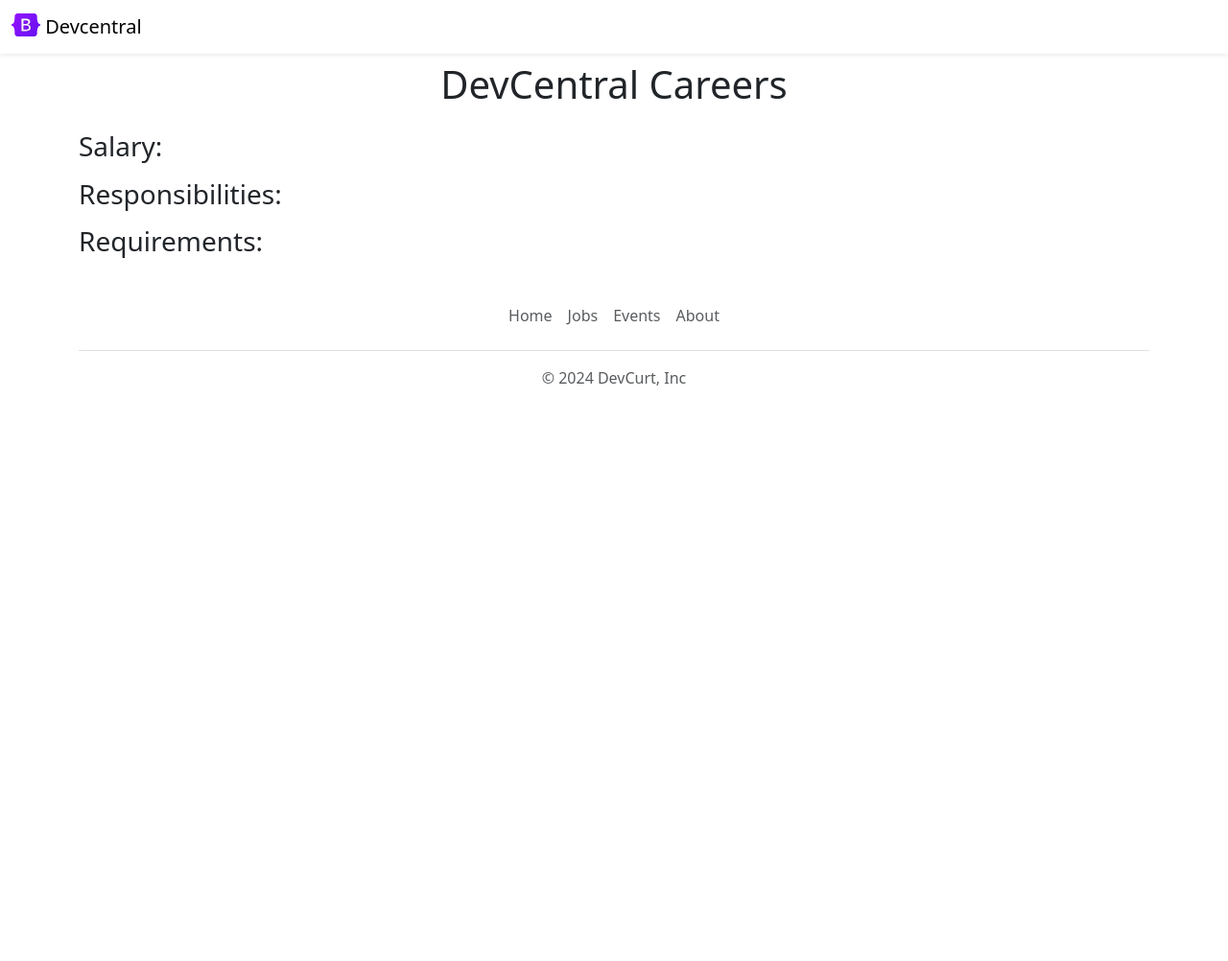
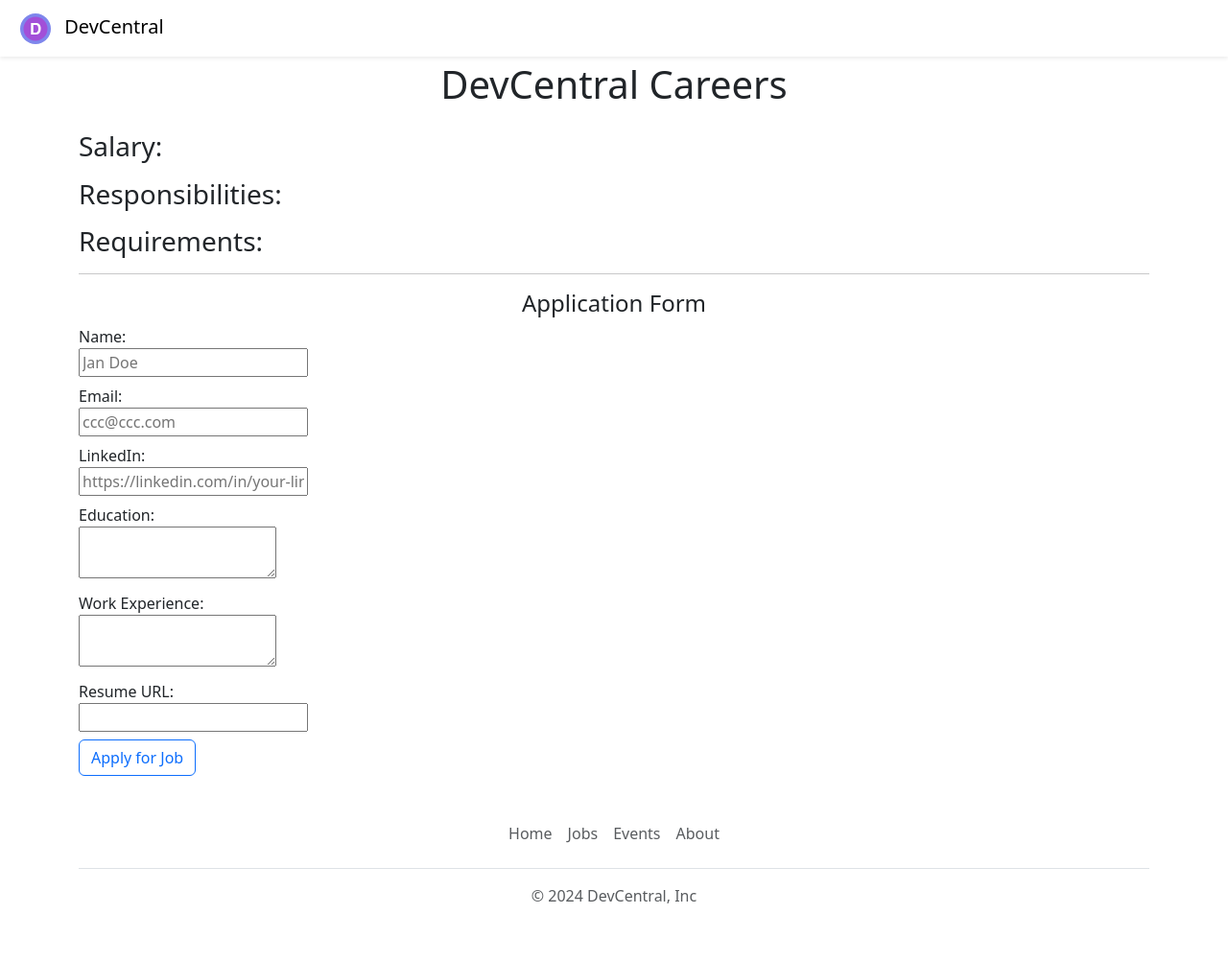
Before and after one commit to devcurt696/careers-app, a Flask app: template templates/jobpage.html in a window 1280 px wide. Shown: the whole page at 96% size. Before the commit the page ends 402 px from the top, so only its background shows below. Run offline with Flask 3, Linux system fonts and the light colour scheme; the template is opened without the code that fills it, so the values that code supplies are empty.

Commit message:
Creates an application form that submits the job application to the database.

```diff
--- a/app.py
+++ b/app.py
@@ -1,6 +1,6 @@
-from flask import Flask, jsonify, render_template
+from flask import Flask, jsonify, render_template, request
 
-from database import load_job_from_db, load_jobs_from_db
+from database import add_application_to_db, load_job_from_db, load_jobs_from_db
 
 app = Flask(__name__)
 
@@ -21,5 +21,12 @@ def show_job(id):
         return "Not Found", 404
     return render_template("jobpage.html", job=job)
 
+@app.route("/job/<id>/apply", methods=['post'])
+def apply_to_job(id):
+    data = request.form
+    job = load_job_from_db(id)
+    add_application_to_db(id, data)
+    return render_template("application_submitted.html", application=data, job=job)
+
 if __name__ == "__main__":
     app.run(host='0.0.0.0', debug=True)
--- /dev/null
+++ b/templates/application_form.html
@@ -0,0 +1,40 @@
+<h4 class="text-center">Application Form</h4>
+<form action="/job/{{job['id']}}/apply" method="post">
+  <div class="mb-2">
+    <label for="full_name">Name: </label>
+    <br>
+    <input type="text" name="full_name" placeholder="Jan Doe" required>
+  </div>
+
+  <div class="mb-2">
+    <label for="email">Email: </label>
+    <br>
+    <input type="email" name="email" placeholder="ccc@ccc.com" required>
+  </div>
+
+  <div class="mb-2">
+    <label for="linkedin">LinkedIn: </label>
+    <br>
+    <input type="url" name="linkedin_url" placeholder="https://linkedin.com/in/your-linkedin-profile">
+  </div>
+
+  <div class="mb-2">
+    <label for="linkedin">Education: </label>
+    <br>
+    <textarea name="education" required></textarea>
+  </div>
+
+  <div class="mb-2">
+    <label for="work_experience">Work Experience: </label>
+    <br>
+    <textarea name="work_experience" required></textarea>
+  </div>
+
+  <div class="mb-2">
+    <label for="resume_url">Resume URL: </label>
+    <br>
+    <input type="url" name="resume_url" required>
+  </div>
+
+  <button class="btn btn-outline-primary float-right align-middle" type="submit">Apply for Job</button>
+</form>
--- a/templates/footer.html
+++ b/templates/footer.html
@@ -6,6 +6,6 @@
       <li class="nav-item"><a href="#" class="nav-link px-2 text-body-secondary">Events</a></li>
       <li class="nav-item"><a href="#" class="nav-link px-2 text-body-secondary">About</a></li>
     </ul>
-    <p class="text-center text-body-secondary">&copy; 2024 DevCurt, Inc</p>
+    <p class="text-center text-body-secondary">&copy; 2024 DevCentral, Inc</p>
   </footer>
 </div>
--- a/templates/home.html
+++ b/templates/home.html
@@ -20,7 +20,7 @@
       <h1 class="text-center mt-2 mb-4">DevCentral Careers</h1>
       <div class="row" style="margin-bottom:15px;">
         <div class="col-md-6">
-          <p class="lead">Lorem ipsum dolor sit amet, consectetur adipiscing elit, sed do           eiusmod tempor incididunt ut labore et dolore magna aliqua. Ut enim ad minim             veniam, quis nostrud exercitation ullamco laboris nisi ut aliquip ex ea commodo          consequat. Duis aute irure dolor in reprehenderit in voluptate velit esse                 cillum dolore eu fugiat nulla pariatur. Excepteur sint occaecat cupidatat non           proident, sunt in culpa qui officia deserunt mollit anim id est laborum.</p>
+          <p class="lead">Welcome to the DevCentral Careers page! We have plenty of opportunities for employment from Data Analyst to frontend development positions. Our application process is quick and painless. Find a job that meets your qualifications and click apply, it's that simple. Time waits for no one. So go ahead and take a chance, you may find the job of your dreams.</p>
         </div>
         <div class="d-none d-md-block col-md-6">
           <img src="/static/people.jpg" style="height: 320px;border-radius:4px;">
--- a/templates/jobpage.html
+++ b/templates/jobpage.html
@@ -26,6 +26,8 @@
           <li>{{line}}</li>
         {% endfor %}
       </ul>
+      <hr >
+      {% include "application_form.html" %}
     </div>
     {% include "footer.html" %}
   </body>
--- a/templates/nav.html
+++ b/templates/nav.html
@@ -1,8 +1,8 @@
 <nav class="navbar shadow-sm fixed-top bg-white">
   <div class="container-fluid">
     <a class="navbar-brand" href="/">
-      <img src="/static/logo.svg" alt="Logo" width="30" height="24" class="d-inline-block align-text-top">
-      Devcentral
+      <img src="/static/logo.svg" alt="Logo" width="50" height="32" class="d-inline-block align-text-top">
+      DevCentral
     </a>
   </div>
 </nav>
```
Also changed, not shown: database.py (+16 -0 lines), templates/application_submitted.html (added, +27 -0 lines), static/logo.svg.
